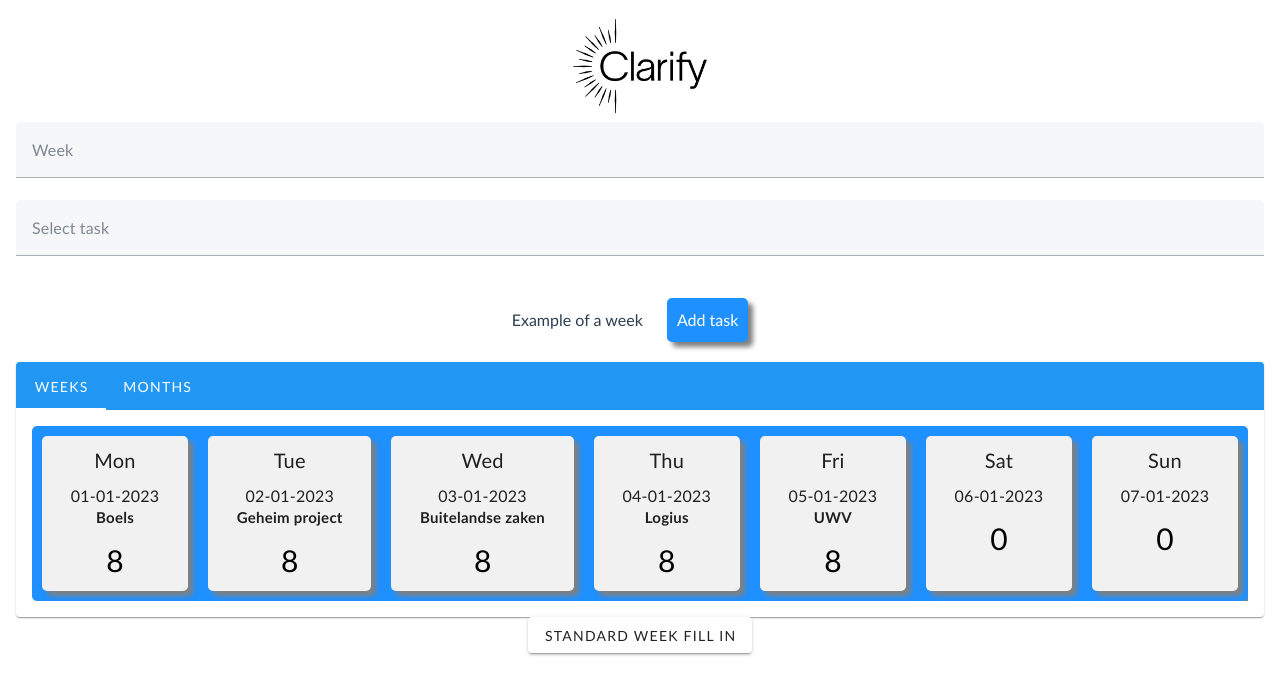
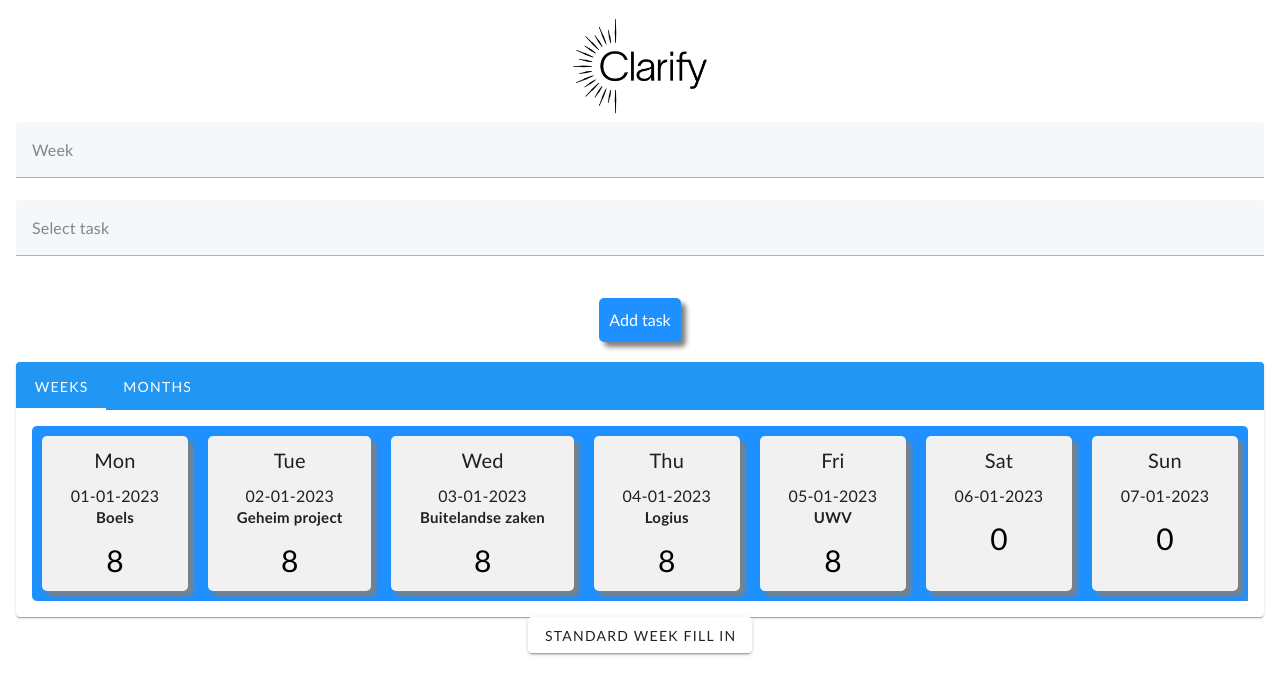
Before and after one commit to Programmeerkat/lab-day-7, a Vue app: page / in a window 1280 px wide. Shown: the top 694 px of the page. Built offline with nearby package versions, Linux system fonts and the light colour scheme.

Commit message:
removed example of a week

```diff
--- a/src/App.vue
+++ b/src/App.vue
@@ -3,7 +3,6 @@
     <img alt="Clarify logo" :src="require('./assets/logo.png')" height="100" />
     <v-select v-model="select" :items="getWeeks()" :menu-props="{ top: true, offsetY: true }" label="Week"></v-select>
     <ComboBox v-bind:tasks="tasks" weekNumber="" v-on:childToParent="onChildClick" />
-    Example of a week {{ select }}
     <ButtonComponent label="Add task" />
     <Periods :week="select" />
   </v-container>
```
